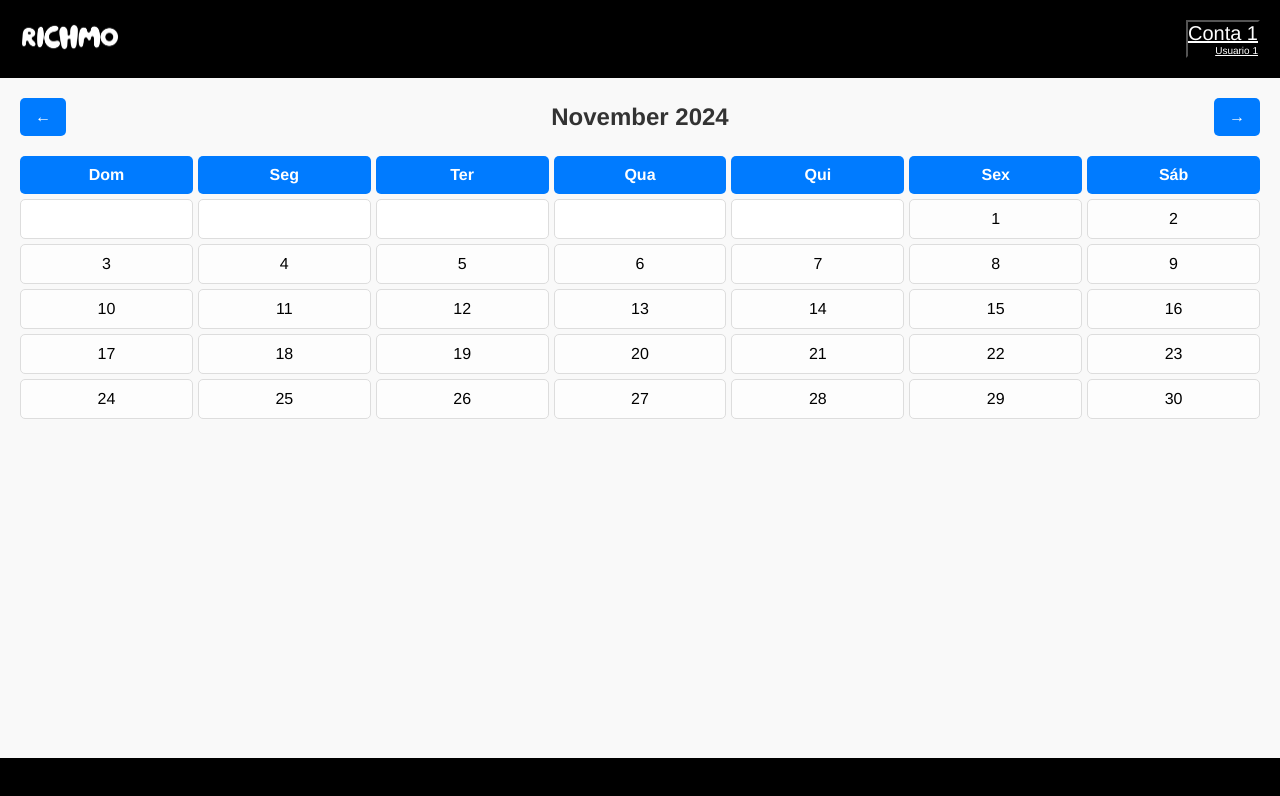
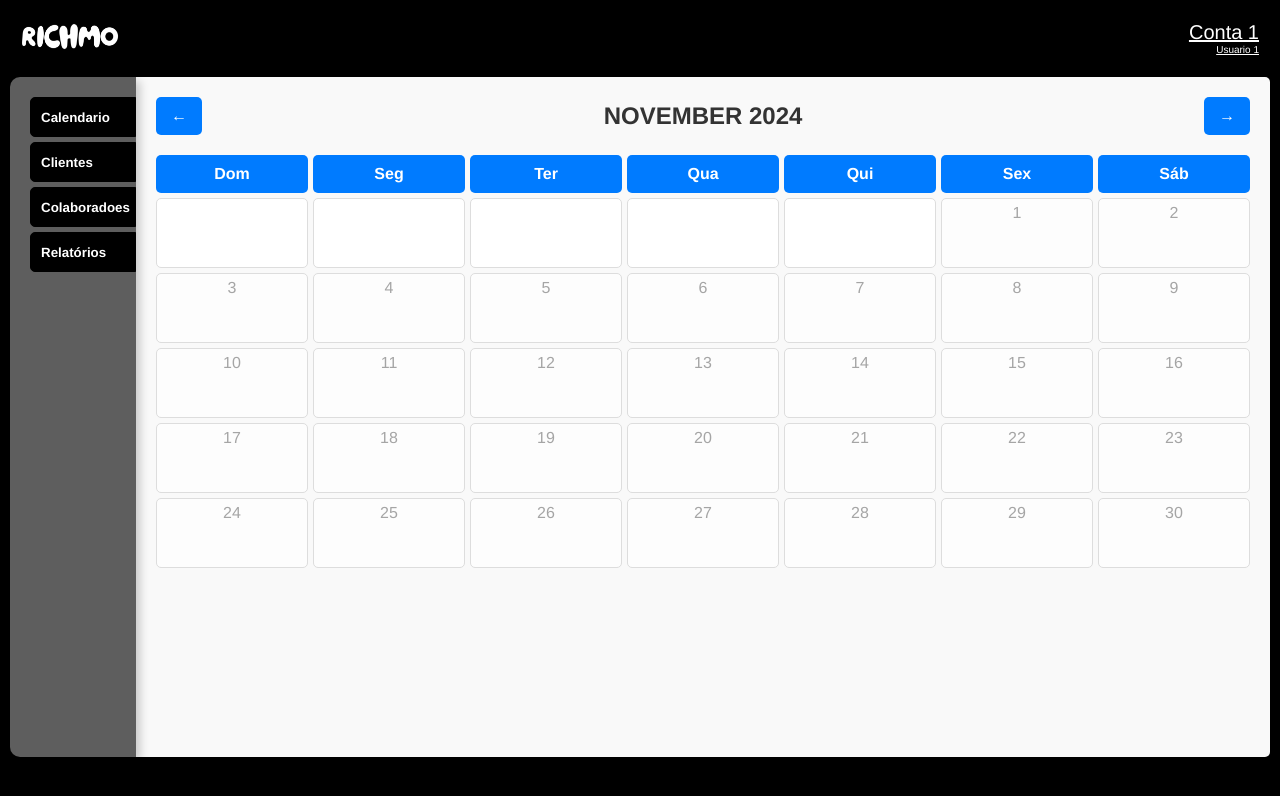
Before and after one commit to brunojohannb/Agendoo, a React (Vite) app: page /Home in a window 1280 px wide. Shown: the top 796 px of the page. Built offline with nearby package versions, Linux system fonts and the light colour scheme.

Commit message:
Create HomeMenu and Calendar Adjustment

```diff
--- a/src/Components/Calendar/Calendar.css
+++ b/src/Components/Calendar/Calendar.css
@@ -1,11 +1,11 @@
 
 .calendar-container {
-    max-width: 210vh;
+    max-width: 150vh;
     min-height: 85vh;
     margin: 0 auto;
     padding: 20px;
     background-color: #f9f9f9;
-    box-shadow: 0 4px 8px rgba(0, 0, 0, 0.1);
+    border-radius: 0px 5px 5px 0px;
     font-family: 'Arial', sans-serif;
   }
 
@@ -36,7 +36,6 @@
     background-color: #0056b3;
   }
 
-  /* Grid do Calendário */
   .calendar-grid {
     display: grid;
     grid-template-columns: repeat(7, 1fr);
@@ -53,11 +52,14 @@
   }
 
   .calendar-day {
-    padding: 10px;
+    height: 70px;
+    padding: 5px;
     border: 1px solid #ddd;
+    color: #3333336f;
     background-color: #fff;
     border-radius: 5px;
     position: relative;
+    overflow: hidden;
   }
 
   .calendar-day:hover {
--- a/src/Components/Calendar/Calendar.jsx
+++ b/src/Components/Calendar/Calendar.jsx
@@ -1,5 +1,5 @@
 import React, { useState } from 'react';
-import './Calendar.css'; // Arquivo CSS para o estilo
+import './Calendar.css';
 
 const Calendar = () => {
   const [currentDate, setCurrentDate] = useState(new Date());
@@ -10,7 +10,7 @@ const Calendar = () => {
     const daysInMonth = new Date(year, month + 1, 0).getDate();
     const calendar = [];
 
-    for (let i = 0; i < firstDay; i++) calendar.push(null); // Dias vazios
+    for (let i = 0; i < firstDay; i++) calendar.push(null);
     for (let day = 1; day <= daysInMonth; day++) calendar.push(day);
 
     return calendar;
@@ -32,7 +32,7 @@ const Calendar = () => {
     <div className="calendar-container">
       <div className="calendar-header">
         <button onClick={prevMonth} className="calendar-button">←</button>
-        <h2>{currentDate.toLocaleString('default', { month: 'long' })} {currentDate.getFullYear()}</h2>
+        <h2>{currentDate.toLocaleString('default', { month: 'long' }).toUpperCase()} {currentDate.getFullYear()}</h2>
         <button onClick={nextMonth} className="calendar-button">→</button>
       </div>
       <div className="calendar-grid">
--- /dev/null
+++ b/src/Components/HomeMenu/HomeMenu.css
@@ -0,0 +1,33 @@
+.HomeMenu {
+    width: 10vh;
+    min-height: 85vh;
+    padding-left: 20px;
+    padding-top: 20px;
+    background-color: rgb(94, 94, 94);
+    box-shadow: 0 4px 8px rgba(0, 0, 0, 0.1);
+    border-radius: 10px 0 0 10px;
+}
+
+.navButton {
+    width: 100%;
+    height: 5vh;
+    background-color: #000000;
+    border: 1px solid #000000;
+    border-radius: 5px 0 0 5px;
+    text-align: left;
+    font-weight: bold;
+    color: #ffffff;
+    margin-bottom: 5px;
+    padding: 10px;
+    cursor: pointer;
+}
+
+.navButton:hover {
+    background-color: #343434;
+    border: 1px solid #343434;
+}
+
+.navButton:focus {
+    background-color: #343434;
+    border: 1px solid #343434;
+}
--- /dev/null
+++ b/src/Components/HomeMenu/HomeMenu.jsx
@@ -0,0 +1,15 @@
+import React from 'react'
+import "./HomeMenu.css"
+
+const HomeMenu = () => {
+  return (
+    <div className='HomeMenu'>
+        <button className='navButton'>Calendario</button>
+        <button className='navButton'>Clientes</button>
+        <button className='navButton'>Colaboradoes</button>
+        <button className='navButton'>Relatórios</button>
+    </div>
+  )
+}
+
+export default HomeMenu
--- a/src/Components/Navbar/Navbar.css
+++ b/src/Components/Navbar/Navbar.css
@@ -21,6 +21,7 @@
     font-size: 20px;
     text-align: right;
     text-decoration: underline;
+    border: 1px solid #000000;
     cursor: pointer;
   }
 
--- a/src/Routes/Home/Home.css
+++ b/src/Routes/Home/Home.css
@@ -2,3 +2,35 @@
     min-height: 100vh;
     background-color: #000000;
 }
+
+.bodyHome {
+    display: flex;
+    justify-content: space-between;
+    align-items: flex-start;
+    background-color: #000000;
+    max-width: 210vh;
+    margin-left: 10px;
+    margin-right: 10px;
+  }
+
+
+  .bodyHome > * {
+    flex: 1;
+    max-width: 48%;
+  }
+
+
+  .bodyHome > *:first-child {
+    flex: 0 0 10%;
+    max-width: 10%;
+    position: relative;
+    box-shadow: 4px 4px 10px rgba(0, 0, 0, 0.2);
+    z-index: 10;
+  }
+
+  .bodyHome > *:last-child {
+    flex: 0 0 90%;
+    max-width: 90%;
+    position: relative;
+    z-index: 1;
+  }
--- a/src/Routes/Home/Home.jsx
+++ b/src/Routes/Home/Home.jsx
@@ -2,12 +2,16 @@ import React from 'react'
 import "./Home.css"
 import Navbar from '../../Components/Navbar/Navbar'
 import Calendar from '../../Components/Calendar/Calendar'
+import HomeMenu from '../../Components/HomeMenu/HomeMenu'
 
 function Home() {
   return (
     <div className='Home'>
       <Navbar />
-      <Calendar />
+      <div className='bodyHome'>
+        <HomeMenu />
+        <Calendar />
+      </div>
     </div>
   )
 }
```
